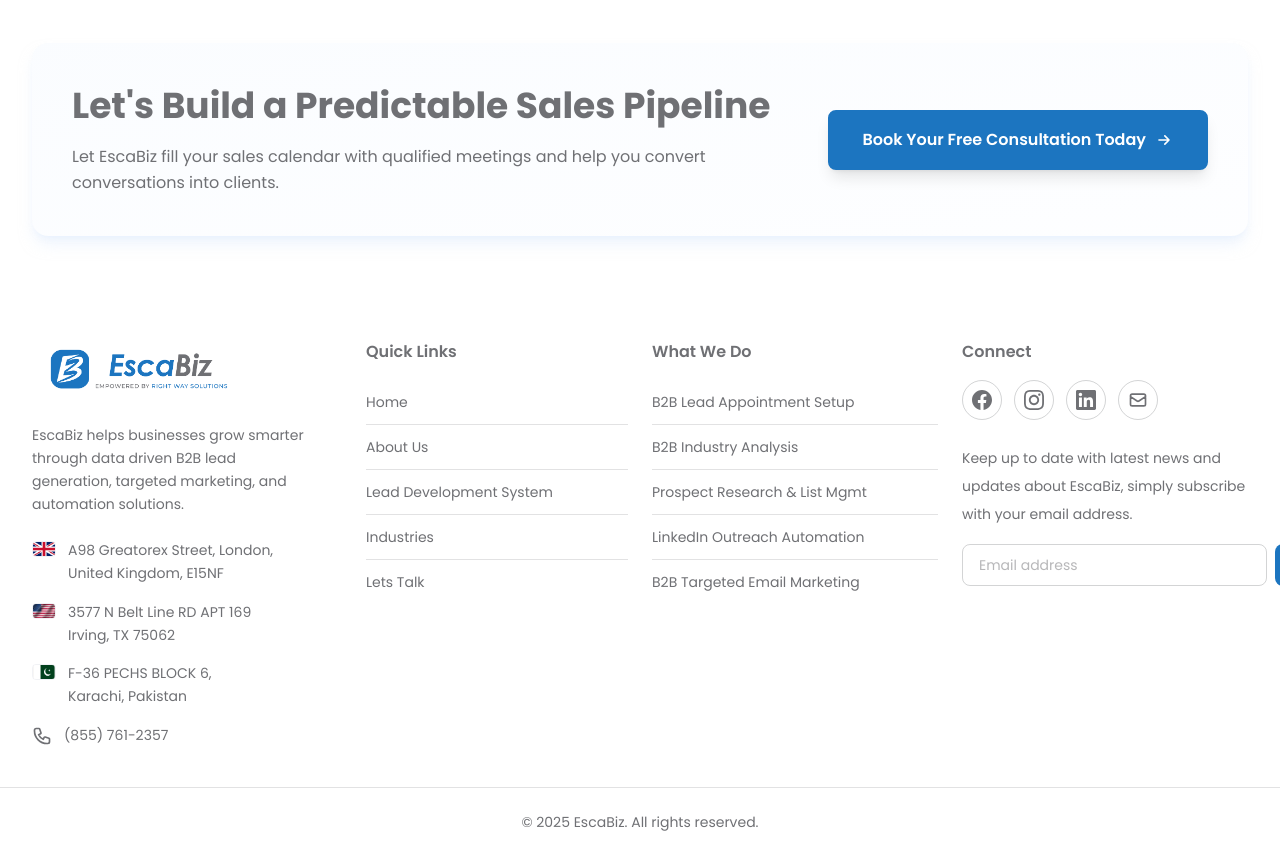
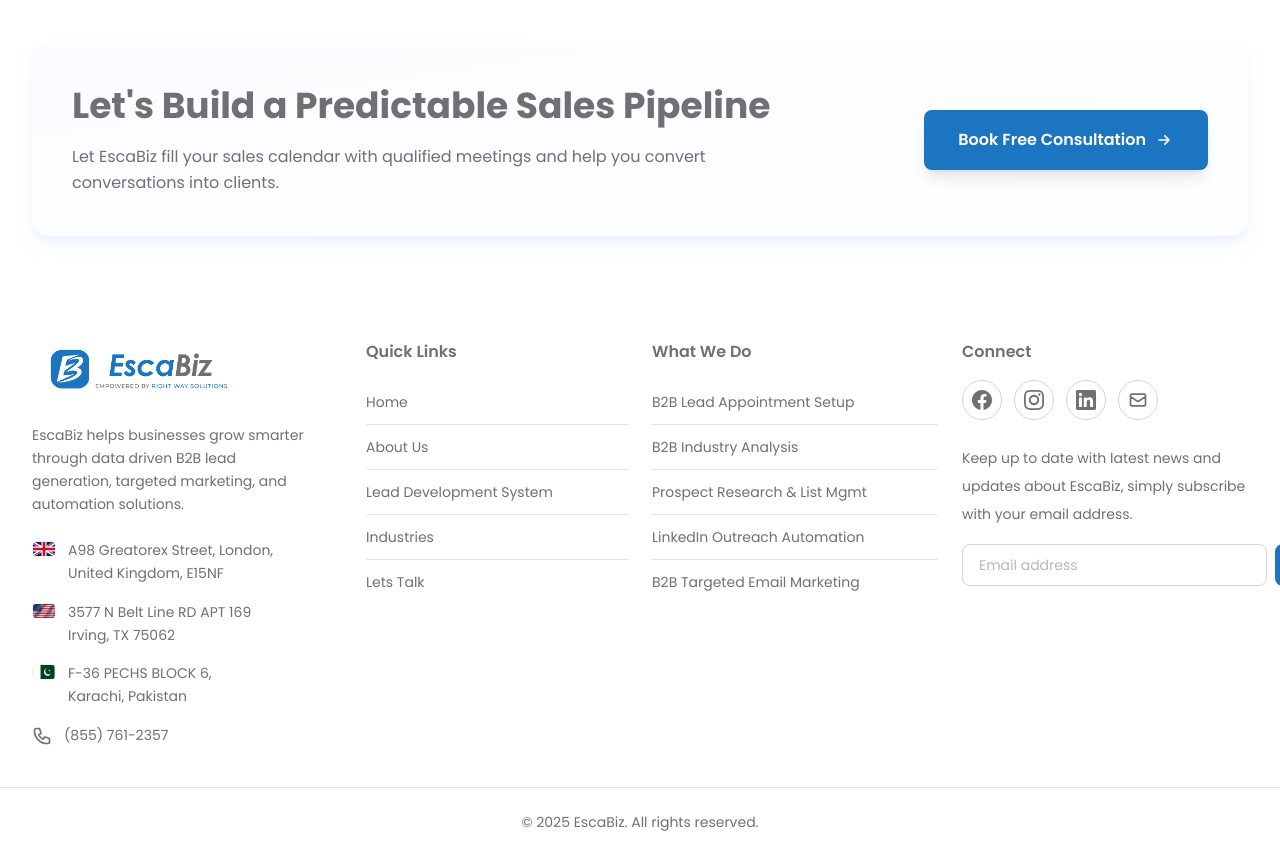
Before and after one commit to Sharmeen-Rauf/escabiz, a Next.js app: page /b2b-appointment-setup in a window 1280 px wide. Shown: the part 5620-6476 px from the top of the page. Built offline with nearby package versions, Linux system fonts and the light colour scheme; no server answers.

Commit message:
Standardize consultation button text across multiple components to "Book Free Consultation" for consistency and clarity.

```diff
--- a/src/app/b2b-appointment-setup/page.tsx
+++ b/src/app/b2b-appointment-setup/page.tsx
@@ -946,7 +946,7 @@ export default function LeadGenerationSystem() {
               <div className="flex-shrink-0" data-aos="fade-up" data-aos-delay="200">
                 <button className="group inline-flex items-center justify-center px-6 md:px-8 py-3 md:py-4 text-sm md:text-base font-semibold text-white border-2 border-[#1c75c0] rounded-lg bg-[#1c75c0] hover:bg-[#1565a0] hover:scale-105 hover:shadow-2xl transition-all duration-300 focus:outline-none focus:ring-2 focus:ring-[#1c75c0] focus:ring-offset-2 relative overflow-hidden shadow-lg">
                   <span className="relative z-10 flex items-center">
-                    Book Your Free Consultation Today
+                    Book Free Consultation
                     <svg className="ml-2 w-5 h-5 transition-transform duration-300 group-hover:translate-x-1" fill="none" stroke="currentColor" viewBox="0 0 24 24">
                       <path strokeLinecap="round" strokeLinejoin="round" strokeWidth={2} d="M13 7l5 5m0 0l-5 5m5-5H6" />
                     </svg>
--- a/src/app/b2b-market-research-agency-escabiz/page.tsx
+++ b/src/app/b2b-market-research-agency-escabiz/page.tsx
@@ -900,7 +900,7 @@ export default function B2BIndustryAnalysis() {
                 <div className="flex-shrink-0" data-aos="fade-up" data-aos-delay="200">
                   <Link href="/lets-talk" className="group inline-flex items-center justify-center px-6 md:px-8 py-3 md:py-4 text-sm md:text-base font-semibold text-white border-2 border-[#1c75c0] rounded-lg bg-[#1c75c0] hover:bg-[#1565a0] hover:scale-105 hover:shadow-2xl transition-all duration-300 focus:outline-none focus:ring-2 focus:ring-[#1c75c0] focus:ring-offset-2 relative overflow-hidden shadow-lg">
                     <span className="relative z-10 flex items-center">
-                      B2B Market Research Consultation Today
+                      Book Free Consultation
                       <svg className="ml-2 w-5 h-5 transition-transform duration-300 group-hover:translate-x-1" fill="none" stroke="currentColor" viewBox="0 0 24 24">
                         <path strokeLinecap="round" strokeLinejoin="round" strokeWidth={2} d="M13 7l5 5m0 0l-5 5m5-5H6" />
                       </svg>
--- a/src/app/linkedin-automation-services-escabiz/page.tsx
+++ b/src/app/linkedin-automation-services-escabiz/page.tsx
@@ -940,7 +940,7 @@ export default function LinkedInOutreachAutomation() {
                   className="group inline-flex items-center justify-center px-6 md:px-8 py-3 md:py-4 text-sm md:text-base font-semibold text-white border-2 border-[#1c75c0] rounded-lg bg-[#1c75c0] hover:bg-[#1565a0] hover:scale-105 hover:shadow-2xl transition-all duration-300 focus:outline-none focus:ring-2 focus:ring-[#1c75c0] focus:ring-offset-2 relative overflow-hidden shadow-lg"
                 >
                   <span className="relative z-10 flex items-center">
-                    Need LinkedIn Automation Consultation Today?
+                    Need Free Consultation
                     <ArrowRight className="ml-2 w-5 h-5 transition-transform duration-300 group-hover:translate-x-1" />
                   </span>
                   <span className="absolute inset-0 bg-[#1565a0] transform scale-x-0 group-hover:scale-x-100 transition-transform origin-left duration-300"></span>
--- a/src/app/virtual-staff-augmentation/finance-vsa/page.tsx
+++ b/src/app/virtual-staff-augmentation/finance-vsa/page.tsx
@@ -401,7 +401,7 @@ export default function FinanceVSAPage() {
                     className="group inline-flex items-center justify-center px-6 md:px-8 py-3 md:py-4 text-sm md:text-base font-semibold text-white border-2 border-[#1c75c0] rounded-lg bg-[#1c75c0] hover:bg-[#1565a0] hover:scale-105 hover:shadow-2xl transition-all duration-300 focus:outline-none focus:ring-2 focus:ring-[#1c75c0] focus:ring-offset-2 relative overflow-hidden shadow-lg"
                   >
                     <span className="relative z-10 flex items-center">
-                      Get a Free Finance Consultation Today
+                     Book Free Consultation
                       <svg className="ml-2 w-5 h-5 transition-transform duration-300 group-hover:translate-x-1" fill="none" stroke="currentColor" viewBox="0 0 24 24">
                         <path strokeLinecap="round" strokeLinejoin="round" strokeWidth={2} d="M13 7l5 5m0 0l-5 5m5-5H6" />
                       </svg>
--- a/src/app/virtual-staff-augmentation/marketing-vsa/page.tsx
+++ b/src/app/virtual-staff-augmentation/marketing-vsa/page.tsx
@@ -797,7 +797,7 @@ Done with expensive, ineffective marketing? EscaBiz delivers real results throug
                 <div className="flex-shrink-0" data-aos="zoom-in" data-aos-delay="150">
                   <Link href="/lets-talk" className="group inline-flex items-center justify-center px-6 md:px-8 py-3 md:py-4 text-sm md:text-base font-semibold text-white border-2 border-[#1c75c0] rounded-lg bg-[#1c75c0] hover:bg-[#1565a0] hover:scale-105 hover:shadow-2xl transition-all duration-300 focus:outline-none focus:ring-2 focus:ring-[#1c75c0] focus:ring-offset-2 relative overflow-hidden shadow-lg">
                     <span className="relative z-10 flex items-center">
-                      Free AI Marketing Strategy Session
+                      Book Free Consultation
                       <svg className="ml-2 w-5 h-5 transition-transform duration-300 group-hover:translate-x-1" fill="none" stroke="currentColor" viewBox="0 0 24 24">
                         <path strokeLinecap="round" strokeLinejoin="round" strokeWidth={2} d="M13 7l5 5m0 0l-5 5m5-5H6" />
                       </svg>
--- a/src/app/virtual-staff-augmentation/recruiting-vsa/page.tsx
+++ b/src/app/virtual-staff-augmentation/recruiting-vsa/page.tsx
@@ -500,7 +500,7 @@ export default function RecruitingVSAPage() {
                     className="group inline-flex items-center justify-center px-6 md:px-8 py-3 md:py-4 text-sm md:text-base font-semibold text-white border-2 border-[#1c75c0] rounded-lg bg-[#1c75c0] hover:bg-[#1565a0] hover:scale-105 hover:shadow-2xl transition-all duration-300 focus:outline-none focus:ring-2 focus:ring-[#1c75c0] focus:ring-offset-2 relative overflow-hidden shadow-lg"
                   >
                     <span className="relative z-10 flex items-center">
-                      Get Free Recruitment Consultation Today
+                      Book Free Consultation
                       <svg className="ml-2 w-5 h-5 transition-transform duration-300 group-hover:translate-x-1" fill="none" stroke="currentColor" viewBox="0 0 24 24">
                         <path strokeLinecap="round" strokeLinejoin="round" strokeWidth={2} d="M13 7l5 5m0 0l-5 5m5-5H6" />
                       </svg>
```
